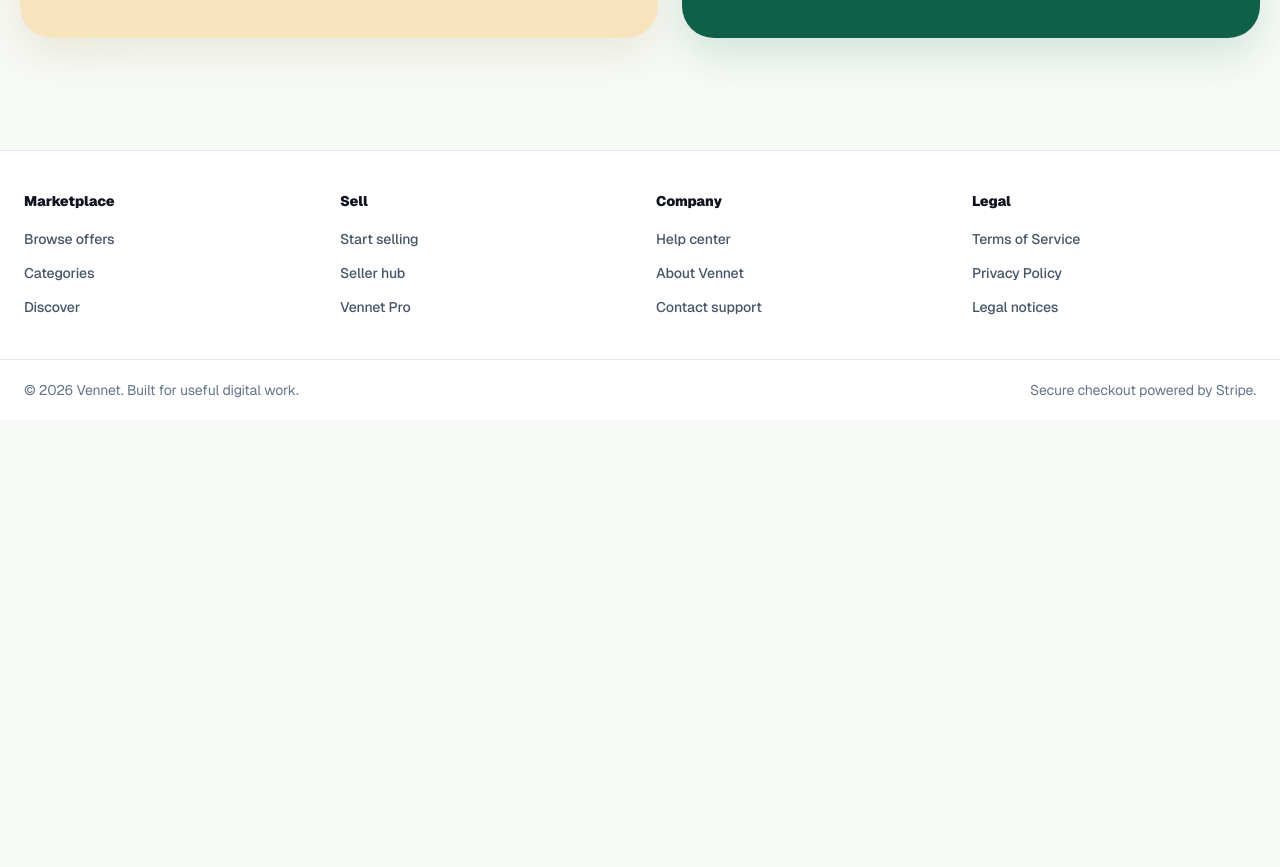
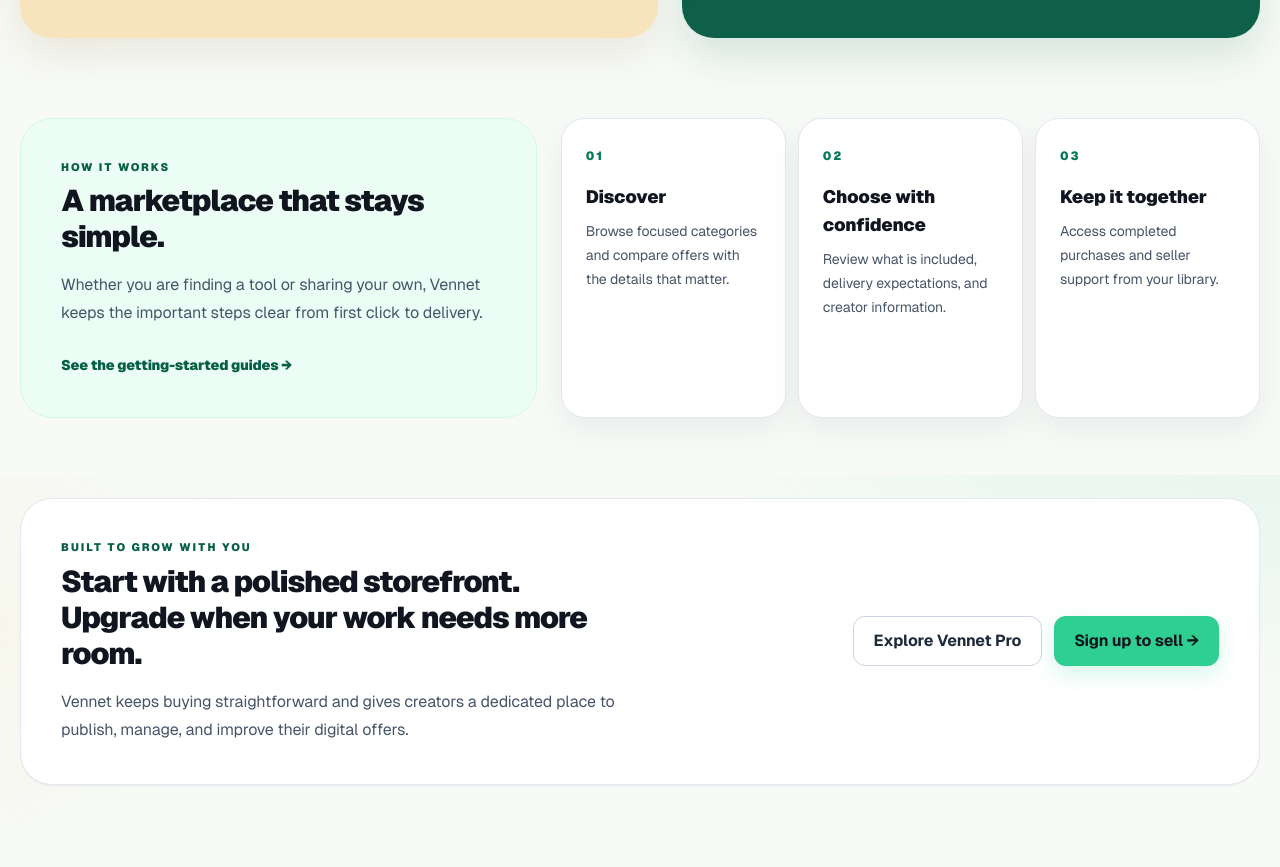
Before and after one commit to MagroOwner/Vennet, a Next.js app: page / in a window 1280 px wide. Shown: the part 1925-2792 px from the top of the page. Before the commit the page ends 2345 px from the top, so only its background shows below. Built offline with nearby package versions, Linux system fonts and the light colour scheme; no server answers; the database is empty.

Commit message:
Expand public homepage marketplace sections

```diff
--- a/src/app/page.tsx
+++ b/src/app/page.tsx
@@ -55,5 +55,26 @@ export default async function HomePage() {
       <div className="relative overflow-hidden rounded-[2rem] bg-[#f7e4bd] p-8 shadow-[0_18px_38px_rgb(124_88_21/.10)] sm:p-10"><div className="absolute -right-14 -top-14 h-56 w-56 rotate-12 rounded-[2.5rem] border-[16px] border-white/35" /><div className="relative max-w-md"><p className="text-[11px] font-black uppercase tracking-[.18em] text-amber-900">For sellers</p><h2 className="mt-3 text-4xl font-black leading-tight tracking-[-.04em] text-[#10151f]">Your work deserves a storefront that feels finished.</h2><p className="mt-4 leading-7 text-amber-950/75">Publish digital offers, explain exactly what buyers receive, and keep your sales in one clear workspace.</p><Link href={sellHref} className="mt-7 inline-flex rounded-xl bg-[#10151f] px-5 py-3 text-sm font-bold text-white transition hover:-translate-y-0.5">{session ? "Create a listing →" : "Sign up to sell →"}</Link></div></div>
       <div className="rounded-[2rem] bg-[#0e6048] p-8 text-white shadow-[0_18px_38px_rgb(14_96_72/.14)] sm:p-10"><p className="text-[11px] font-black uppercase tracking-[.18em] text-emerald-200">Why Vennet</p><h2 className="mt-3 text-3xl font-black tracking-[-.04em]">A clearer way to buy digital.</h2><div className="mt-7 space-y-5">{trustItems.map(([title, text]) => <div key={title} className="flex gap-3"><span className="mt-0.5 grid h-6 w-6 shrink-0 place-items-center rounded-full bg-emerald-200 text-sm font-black text-emerald-950">✓</span><div><h3 className="font-black">{title}</h3><p className="mt-1 text-sm leading-6 text-emerald-50/80">{text}</p></div></div>)}</div></div>
     </section>
+
+    <section className="grid gap-6 lg:grid-cols-[.85fr_1.15fr]">
+      <div className="rounded-[2rem] border border-emerald-100 bg-emerald-50 p-8 sm:p-10">
+        <p className="eyebrow">How it works</p>
+        <h2 className="mt-2 text-3xl font-black tracking-[-.04em] text-[#10151f]">A marketplace that stays simple.</h2>
+        <p className="mt-4 max-w-md leading-7 text-slate-600">Whether you are finding a tool or sharing your own, Vennet keeps the important steps clear from first click to delivery.</p>
+        <Link href="/help" className="mt-7 inline-flex text-sm font-black text-emerald-800 transition hover:text-emerald-950">See the getting-started guides →</Link>
+      </div>
+      <div className="grid gap-3 sm:grid-cols-3">
+        {[["01", "Discover", "Browse focused categories and compare offers with the details that matter."], ["02", "Choose with confidence", "Review what is included, delivery expectations, and creator information."], ["03", "Keep it together", "Access completed purchases and seller support from your library."]].map(([number, title, text]) => <div key={number} className="surface-card p-6"><span className="text-xs font-black tracking-[.16em] text-emerald-700">{number}</span><h3 className="mt-4 text-lg font-black text-[#10151f]">{title}</h3><p className="mt-2 text-sm leading-6 text-slate-600">{text}</p></div>)}
+      </div>
+    </section>
+
+    <section className="rounded-[2rem] border border-slate-200 bg-white px-6 py-10 shadow-sm sm:px-10">
+      <div className="grid gap-8 lg:grid-cols-[1fr_.85fr] lg:items-center"><div><p className="eyebrow">Built to grow with you</p><h2 className="mt-2 max-w-xl text-3xl font-black tracking-[-.04em] text-[#10151f]">Start with a polished storefront. Upgrade when your work needs more room.</h2><p className="mt-4 max-w-2xl leading-7 text-slate-600">Vennet keeps buying straightforward and gives creators a dedicated place to publish, manage, and improve their digital offers.</p></div><div className="flex flex-wrap gap-3 lg:justify-end"><Link href="/pro" className="button-secondary">Explore Vennet Pro</Link><Link href={sellHref} className="button-primary">{sellLabel} →</Link></div></div>
+    </section>
+
+    <section className="mx-auto max-w-3xl">
+      <div className="text-center"><p className="eyebrow">Questions, answered</p><h2 className="mt-2 text-3xl font-black tracking-[-.04em] text-[#10151f]">Good to know before you start.</h2></div>
+      <div className="mt-7 divide-y divide-slate-200 overflow-hidden rounded-[1.5rem] border border-slate-200 bg-white">{[["What can I find on Vennet?", "Vennet is for digital products, creative work, services, tools, automations, and memberships from independent creators."], ["How do I start selling?", "Create an account, set up your seller workspace, then add a listing with clear delivery details for buyers."], ["Where do purchases go after checkout?", "Completed purchases live in your library, alongside the access details and support information provided by the seller."]].map(([question, answer]) => <details key={question} className="group p-5"><summary className="cursor-pointer list-none pr-8 font-black text-[#10151f] marker:hidden">{question}<span className="float-right text-emerald-700 transition group-open:rotate-45">+</span></summary><p className="mt-3 max-w-2xl text-sm leading-6 text-slate-600">{answer}</p></details>)}</div>
+    </section>
   </div>;
 }
```
